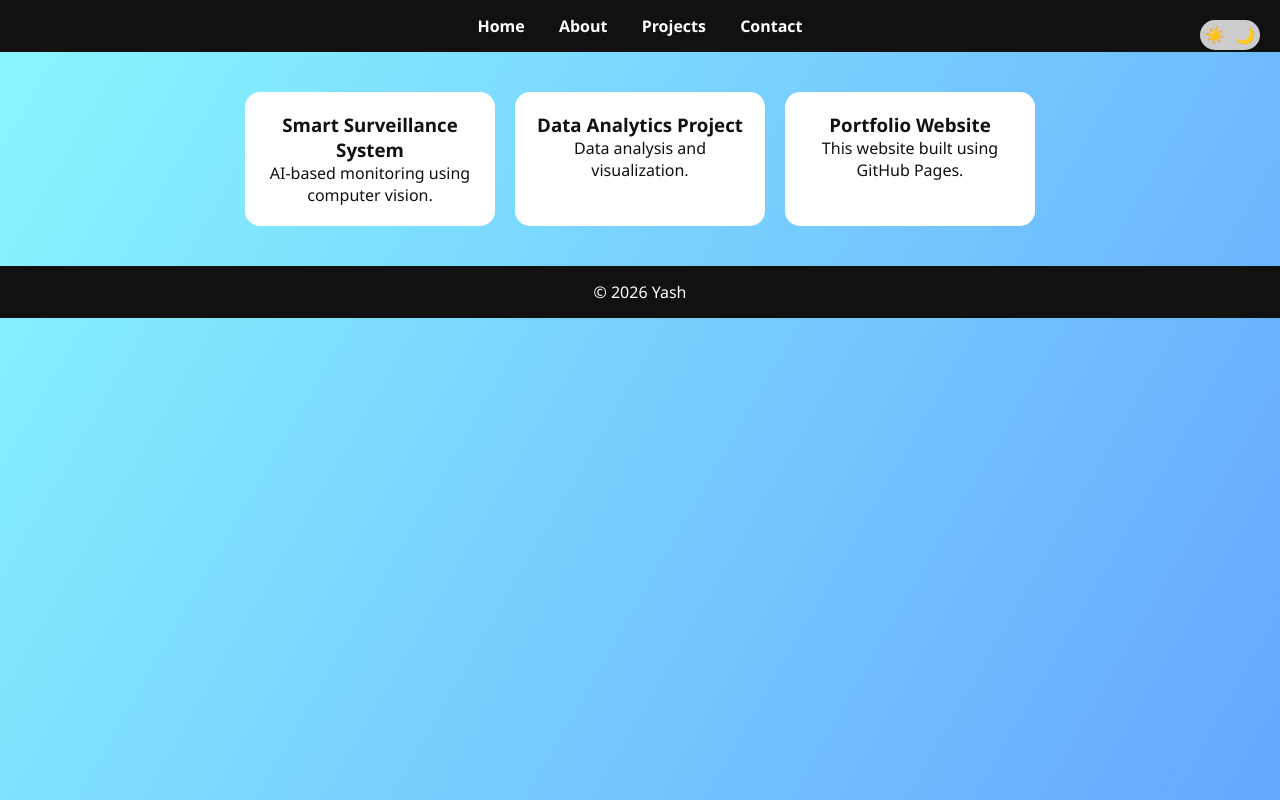
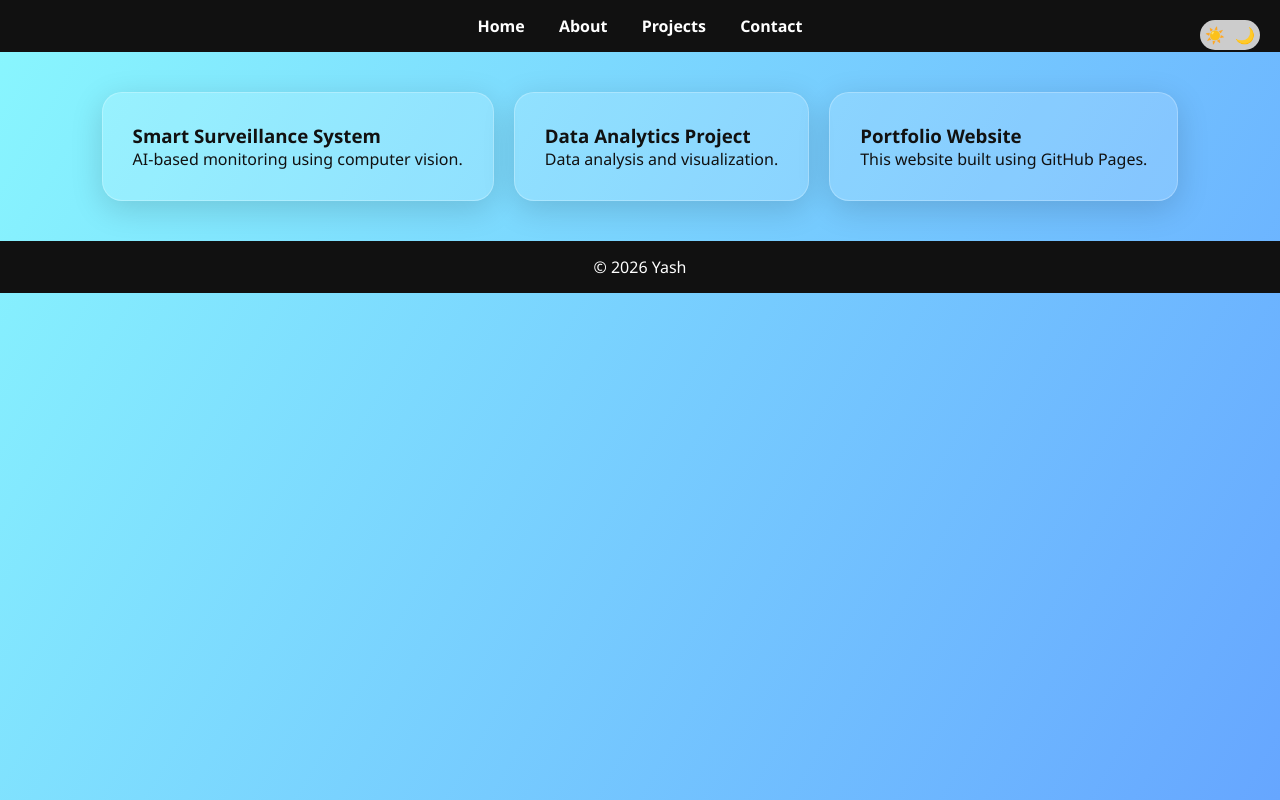
Before and after one commit to yashvaidya6024/yashvaidya6024.github.io, a plain HTML site: page projects.html in a window 1280 px wide. Drawn offline with Linux system fonts and the light colour scheme.

Commit message:
Update style.css

```diff
--- a/style.css
+++ b/style.css
@@ -46,12 +46,16 @@ nav a {
   padding: 80px 20px;
 }
 
-.card {
-  background: var(--card-bg);
-  margin: 40px auto;
+.card,
+.project-card {
+  background: rgba(255, 255, 255, 0.15);
+  backdrop-filter: blur(12px);
+  -webkit-backdrop-filter: blur(12px);
+  border-radius: 20px;
+  border: 1px solid rgba(255, 255, 255, 0.25);
+  box-shadow: 0 8px 32px rgba(0, 0, 0, 0.15);
   padding: 30px;
-  width: 80%;
-  border-radius: 15px;
+  color: var(--text);
 }
 
 .projects {
@@ -61,12 +65,10 @@ nav a {
   padding: 40px;
 }
 
-.project-card {
-  background: var(--card-bg);
-  padding: 20px;
-  width: 250px;
-  border-radius: 15px;
-  text-align: center;
+#theme-toggle:checked ~ * .card,
+#theme-toggle:checked ~ * .project-card {
+  background: rgba(0, 0, 0, 0.35);
+  border: 1px solid rgba(255, 255, 255, 0.1);
 }
 
 footer {
```
